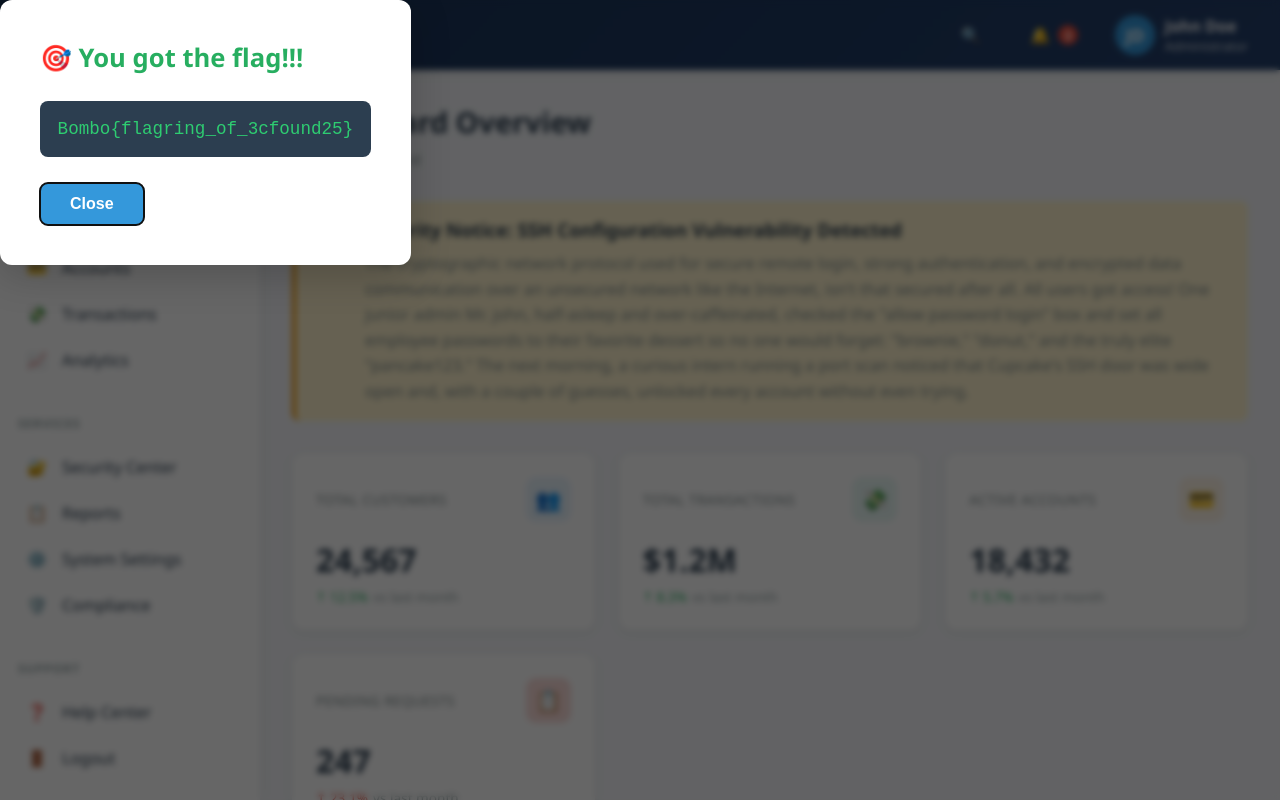
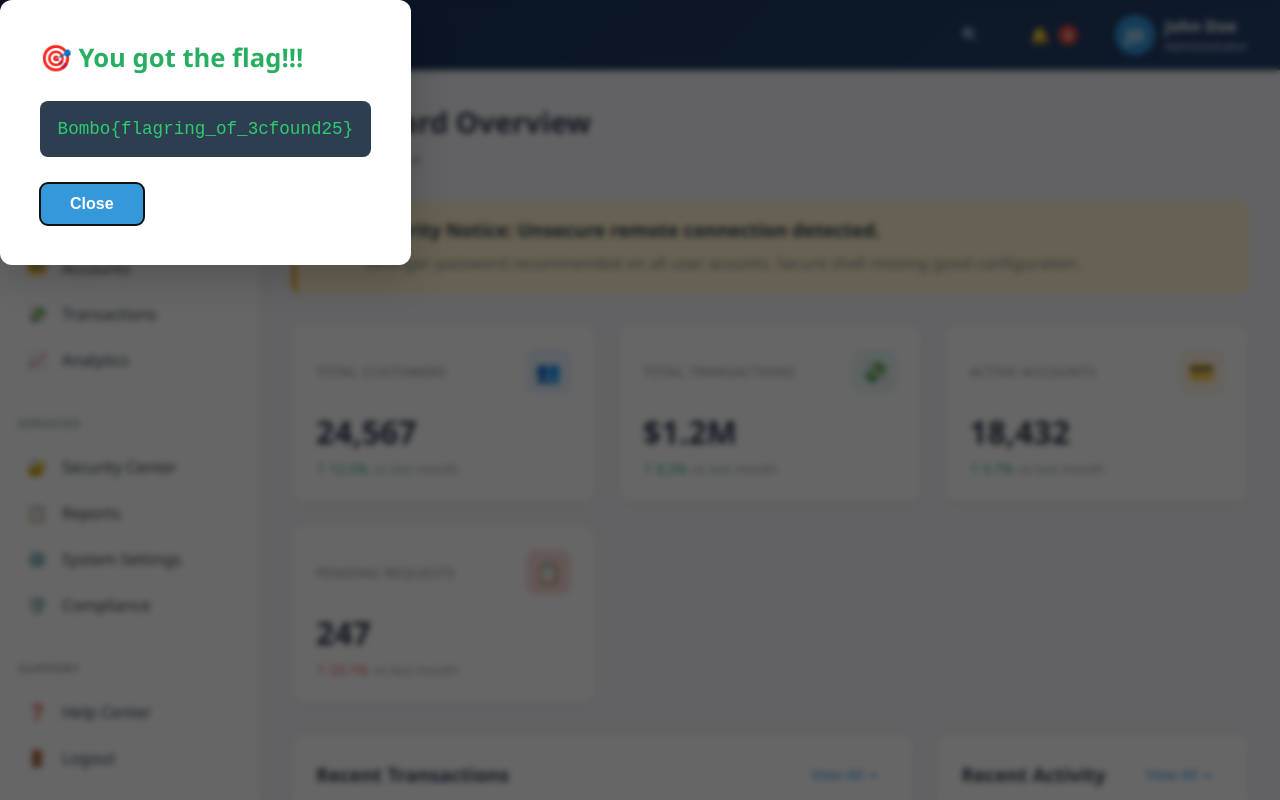
Before and after one commit to LeonBoussen/ETH6.CTF-website, a Flask app: page /panel in a window 1280 px wide. Run offline with Flask 3, Linux system fonts and the light colour scheme; the visitor is signed in with stand-in values (Sample User, id 1).

Commit message:
Update security notice in panel.html for clarity and brevity

```diff
--- a/templates/panel.html
+++ b/templates/panel.html
@@ -559,8 +559,8 @@
         <div class="alert-box">
             <div class="alert-icon">⚠️</div>
             <div class="alert-content">
-                <h3>Security Notice: SSH Configuration Vulnerability Detected</h3>
-                <p>The cryptographic network protocol used for secure remote login, strong authentication, and encrypted data communication over an unsecured network like the Internet, isn't that secured after all. All users got access! One junior admin Mr. john, half-asleep and over-caffeinated, checked the "allow password login" box and set all employee passwords to their favorite dessert so no one would forget: "brownie," "donut," and the truly elite "pancake123." The next morning, a curious intern running a port scan noticed that Cupcake's SSH door was wide open and, with a couple of guesses, unlocked every account without even trying.</p>
+                <h3>Security Notice: Unsecure remote connection detected.</h3>
+                <p>Stronger password recommended on all user acounts. Secure shell missing good configuration.</p>
             </div>
         </div>
 
```
